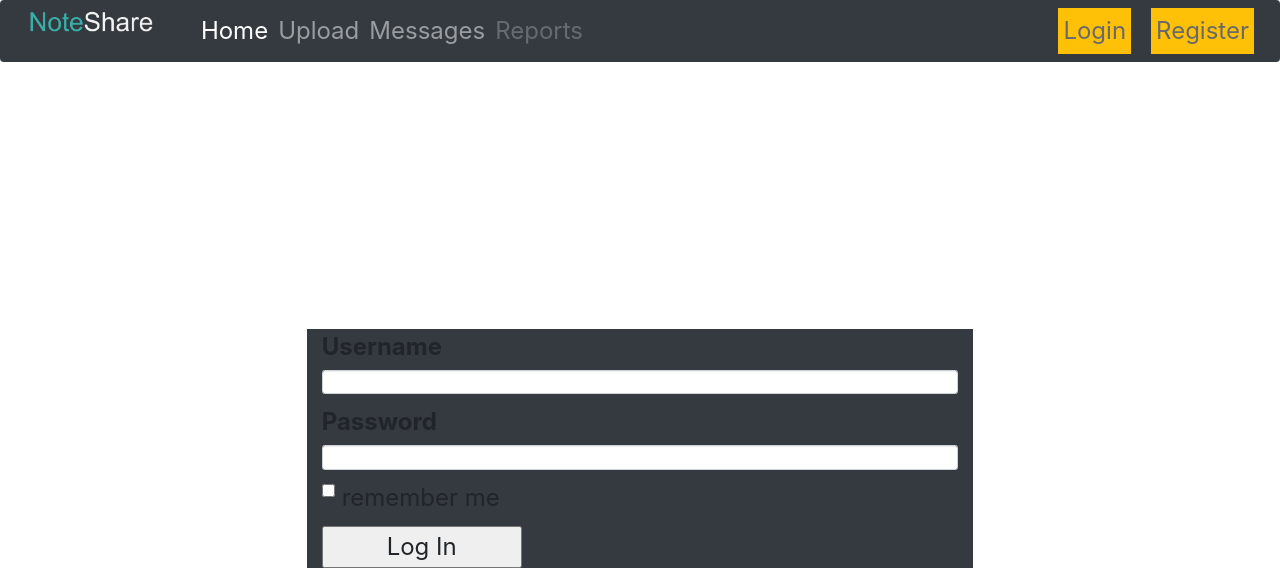
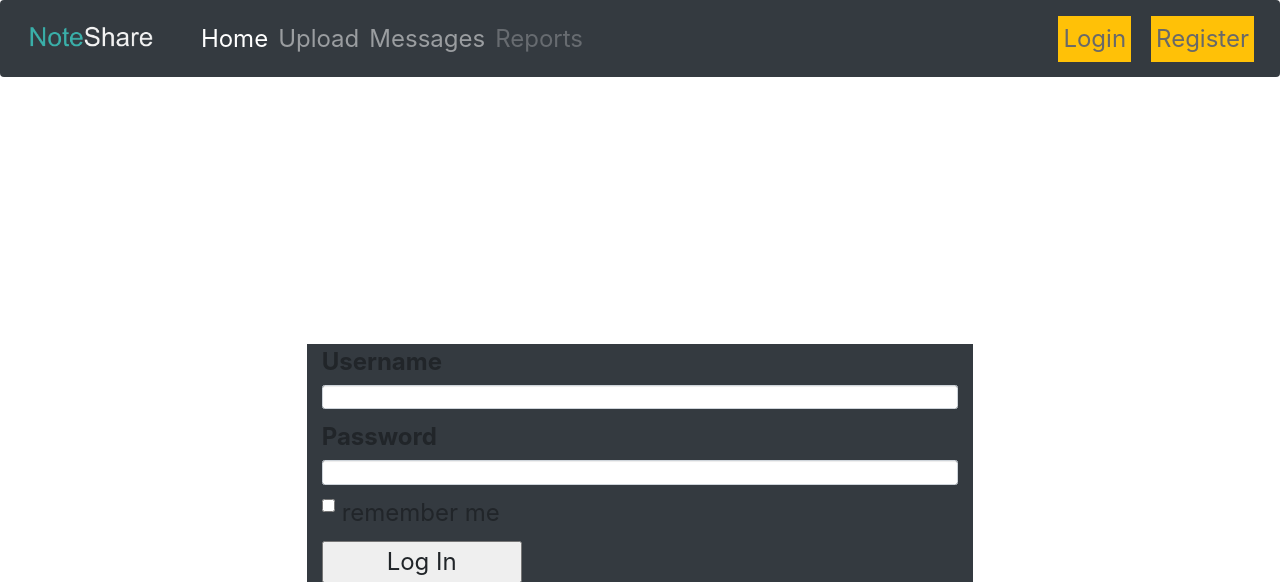
Before and after one commit to PinterAd/set09103, a Flask app: page /login in a window 1280 px wide. Shown: the top 582 px of the page. Run offline with Flask 2, Linux system fonts and the light colour scheme; some libraries are stand-ins or nearby versions.

Commit message:
Update login.html

```diff
--- a/templates/login.html
+++ b/templates/login.html
@@ -18,7 +18,7 @@ Noteshare
 {% block navbar %}
 <div class="bs-example" style="font-size:24px">
   <nav class="navbar navbar-expand-md navbar-dark bg-dark">
-      <a href="#" class="navbar-brand" style="margin-top: 5;">
+      <a href="#" class="navbar-brand" style="margin-top: 15px;">
           <img src="/static/logo.png" height="28" alt="Noteshare">
       </a>
       <button type="button" class="navbar-toggler" data-toggle="collapse" data-target="#navbarCollapse">
```
